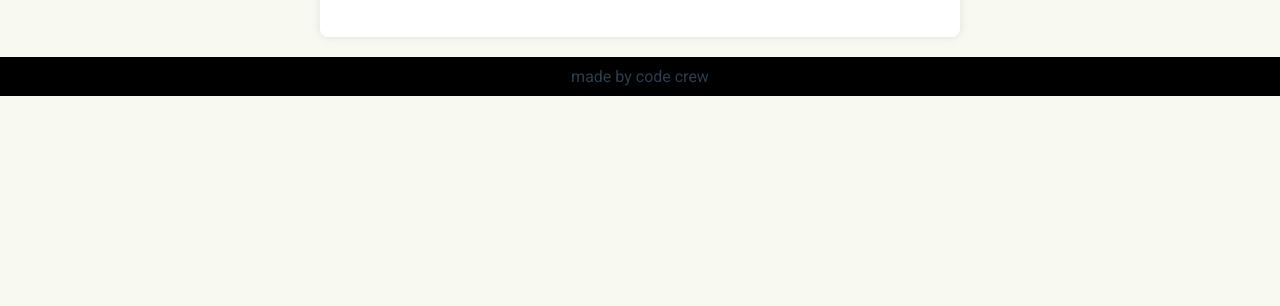
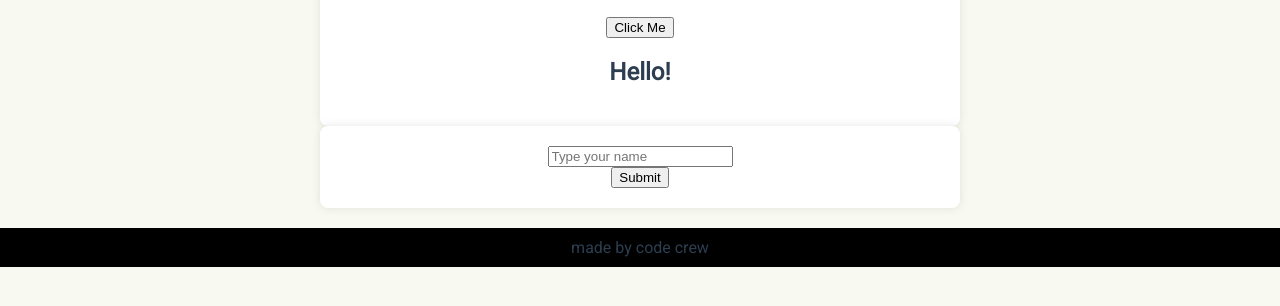
Before and after one commit to prajapat04/new-beginning, a plain HTML site: page index.html in a window 1280 px wide. Shown: the part 280-586 px from the top of the page. Drawn offline with Linux system fonts and the light colour scheme.

Commit message:
Add files via upload

```diff
--- a/index.html
+++ b/index.html
@@ -19,9 +19,23 @@
     <p>Now i start a new jounery for web Developer.
     it has 60 day to complete my journey.</p>
     <a href="https://via.placeholder.com/150"></a>
+    <button onclick="changeHeading()">Click Me</button>
+<h1 id="main-heading">Hello!</h1>
         </div>
+</section>
+
+
+<section>
+    <div class="container">
+
+  <input type="text" id="nameInput" placeholder="Type your name" />
+  <button onclick="displayUserName()">Submit</button>
+
+    </div>
 </section>
 <footer><p>made by code crew</p></footer>
 </main>
+<script src="script.js"></script>
+
 </body>
 </html>
--- /dev/null
+++ b/script.js
@@ -0,0 +1,11 @@
+console.log("JavaScript is working!");
+// function greetUser() {
+//     alert("Welcome to my site!");
+//   }
+//funcation on window load
+//   window.onload = greetUser;
+
+//change hadding in html tag
+  function changeHeading() {
+    document.getElementById("main-heading").innerText = "You clicked the button!";
+  }
```
